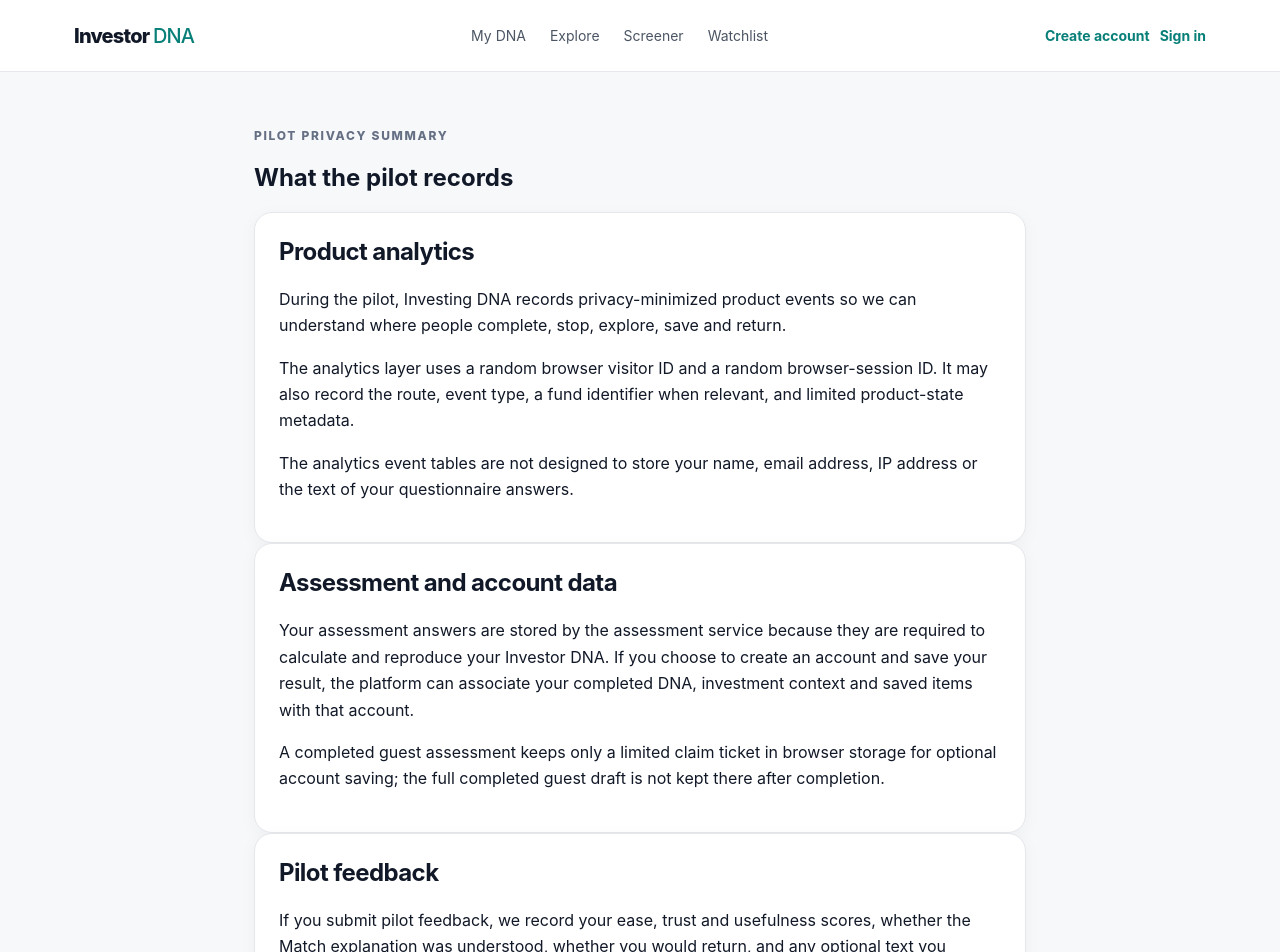
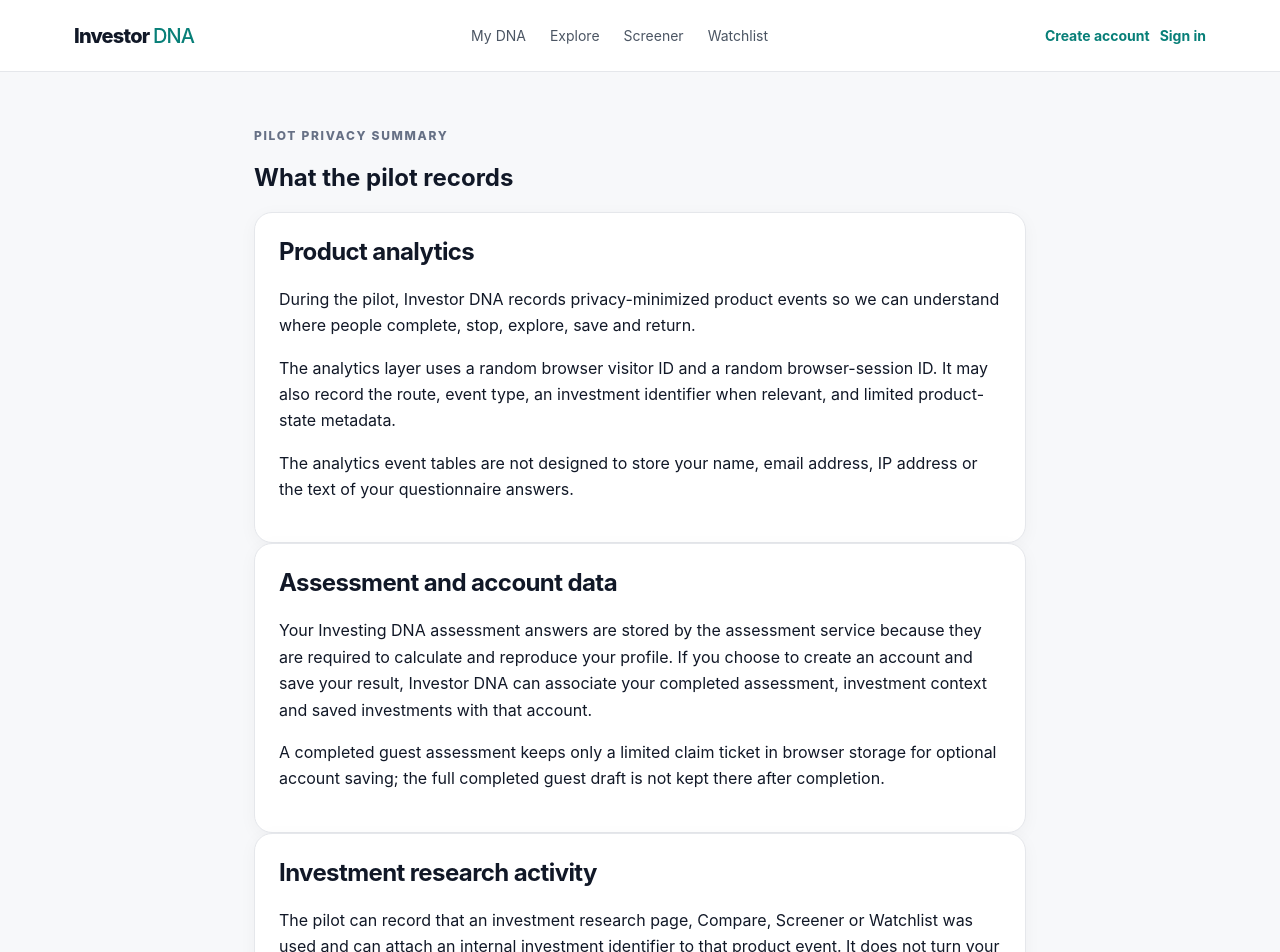
Before and after one commit to mahdikakavandkordi-droid/Investing-dnav1, a Next.js app: page /privacy in a window 1280 px wide. Shown: the top 952 px of the page. Built offline with nearby package versions, Linux system fonts and the light colour scheme; no server answers.

Commit message:
Align pilot privacy copy with Investor DNA platform naming

```diff
--- a/app/privacy/page.tsx
+++ b/app/privacy/page.tsx
@@ -2,8 +2,9 @@ import Link from 'next/link';
 
 export default function PilotPrivacy(){return <section className="section"><div className="container narrow">
   <div className="eyebrow">Pilot privacy summary</div><h1>What the pilot records</h1>
-  <div className="card"><h2>Product analytics</h2><p>During the pilot, Investing DNA records privacy-minimized product events so we can understand where people complete, stop, explore, save and return.</p><p>The analytics layer uses a random browser visitor ID and a random browser-session ID. It may also record the route, event type, a fund identifier when relevant, and limited product-state metadata.</p><p>The analytics event tables are not designed to store your name, email address, IP address or the text of your questionnaire answers.</p></div>
-  <div className="card"><h2>Assessment and account data</h2><p>Your assessment answers are stored by the assessment service because they are required to calculate and reproduce your Investor DNA. If you choose to create an account and save your result, the platform can associate your completed DNA, investment context and saved items with that account.</p><p>A completed guest assessment keeps only a limited claim ticket in browser storage for optional account saving; the full completed guest draft is not kept there after completion.</p></div>
+  <div className="card"><h2>Product analytics</h2><p>During the pilot, Investor DNA records privacy-minimized product events so we can understand where people complete, stop, explore, save and return.</p><p>The analytics layer uses a random browser visitor ID and a random browser-session ID. It may also record the route, event type, an investment identifier when relevant, and limited product-state metadata.</p><p>The analytics event tables are not designed to store your name, email address, IP address or the text of your questionnaire answers.</p></div>
+  <div className="card"><h2>Assessment and account data</h2><p>Your Investing DNA assessment answers are stored by the assessment service because they are required to calculate and reproduce your profile. If you choose to create an account and save your result, Investor DNA can associate your completed assessment, investment context and saved investments with that account.</p><p>A completed guest assessment keeps only a limited claim ticket in browser storage for optional account saving; the full completed guest draft is not kept there after completion.</p></div>
+  <div className="card"><h2>Investment research activity</h2><p>The pilot can record that an investment research page, Compare, Screener or Watchlist was used and can attach an internal investment identifier to that product event. It does not turn your research activity into an order or execute a trade.</p></div>
   <div className="card"><h2>Pilot feedback</h2><p>If you submit pilot feedback, we record your ease, trust and usefulness scores, whether the Match explanation was understood, whether you would return, and any optional text you choose to provide. Feedback is used to improve the research-stage product.</p></div>
   <div className="card"><h2>Controlled cognitive study</h2><p>The cognitive-study route is separate from normal development traffic. Participants enter through a moderator-controlled invite code so the research cohort is not silently mixed with ordinary testing.</p><p>This page is a transparent pilot summary, not the final legal privacy policy for a public launch. Formal privacy and legal review remain pre-launch gates.</p></div>
   <div className="actions"><Link className="btn" href="/research">Research & limitations</Link><Link className="btn primary" href="/feedback">Pilot feedback</Link></div>
```
